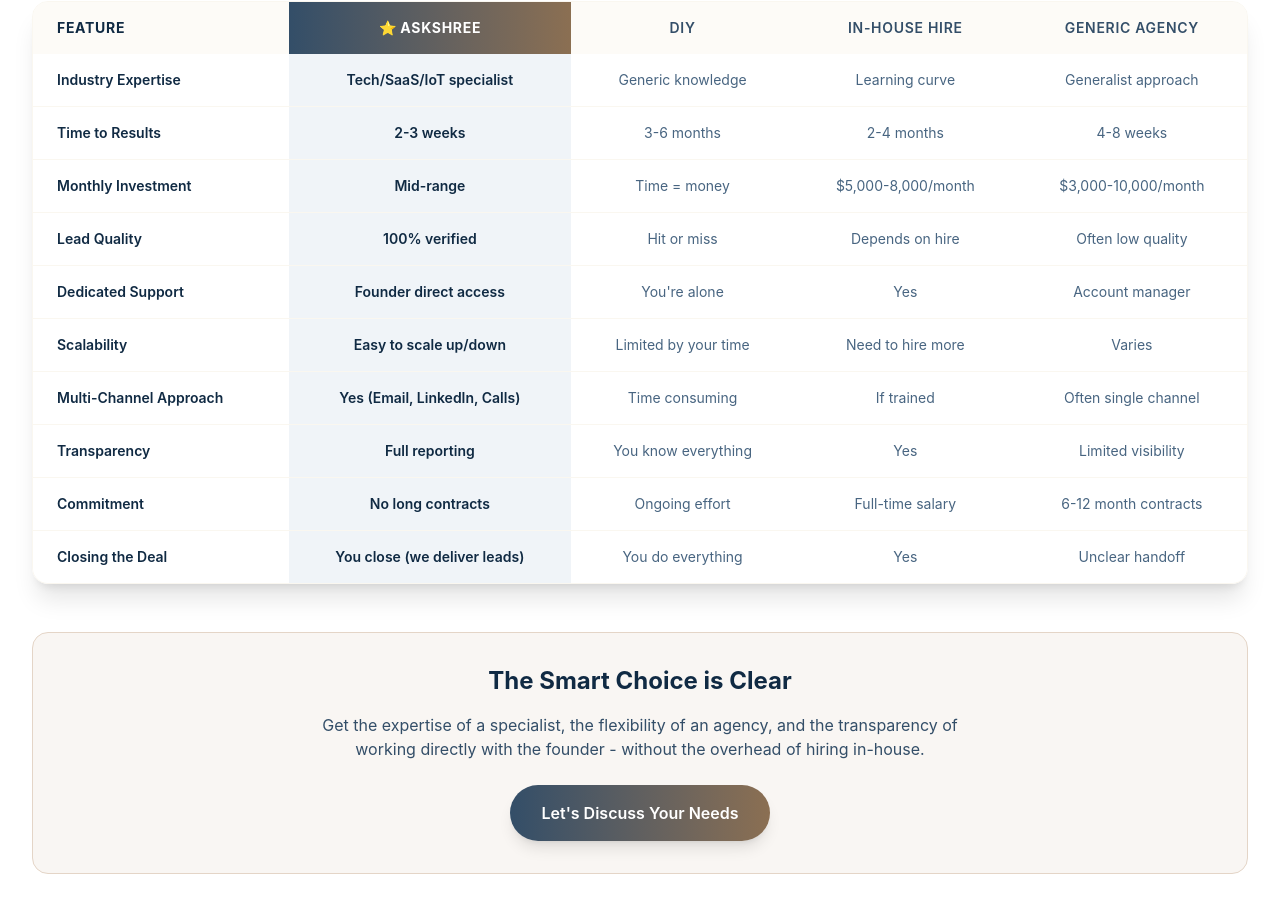
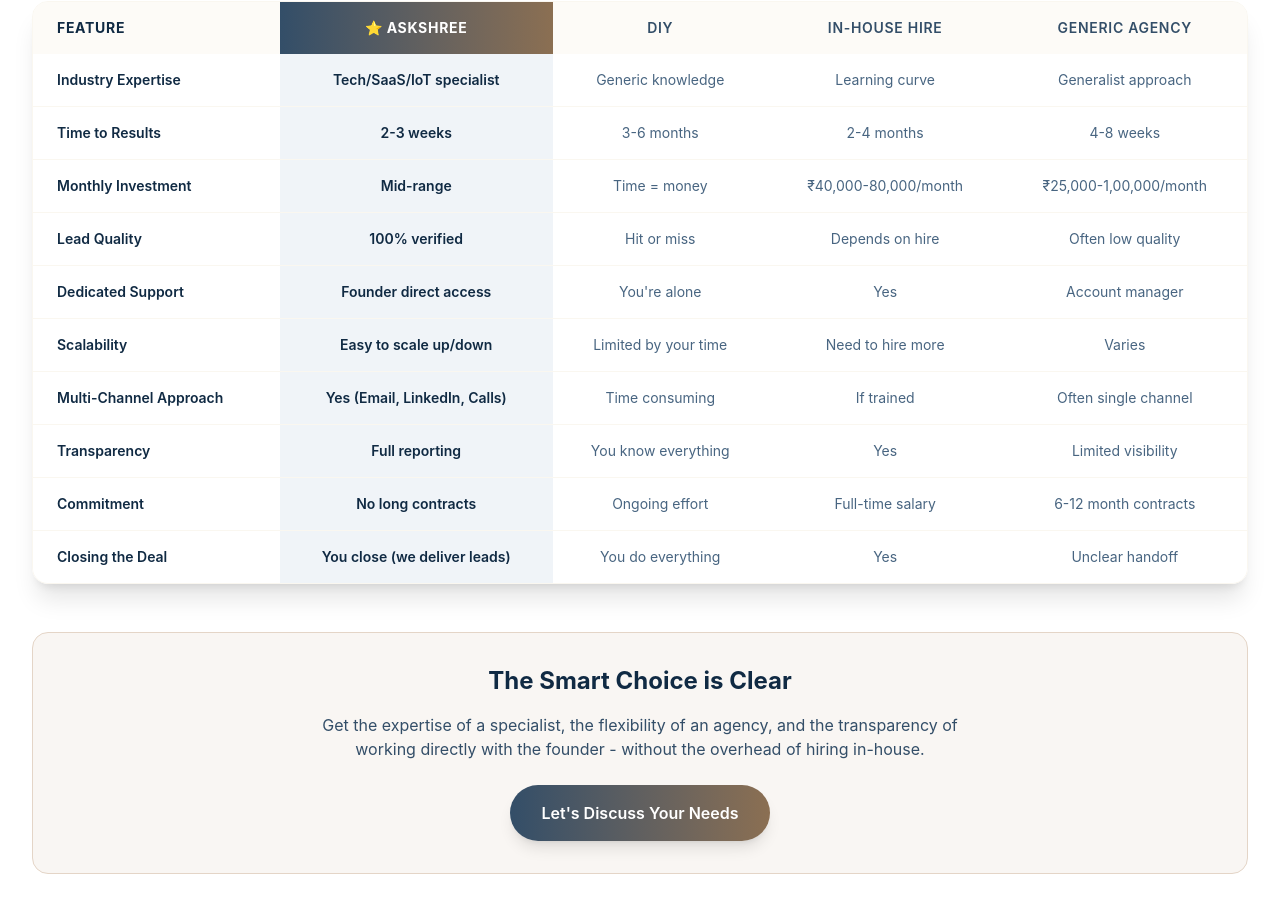
Before and after one commit to Ojas408/askshree-website, a React (Vite) app: page / in a window 1280 px wide. Shown: the part 5609-6521 px from the top of the page. Built offline with nearby package versions, Linux system fonts and the light colour scheme.

Commit message:
Updated currency to INR

```diff
--- a/src/components/Comparison.tsx
+++ b/src/components/Comparison.tsx
@@ -18,8 +18,8 @@
       feature: 'Monthly Investment',
       askshree: 'Mid-range',
       diy: 'Time = money',
-      inhouse: '$5,000-8,000/month',
-      agency: '$3,000-10,000/month'
+      inhouse: '₹40,000-80,000/month',
+      agency: '₹25,000-1,00,000/month'
     },
     {
       feature: 'Lead Quality',
```
